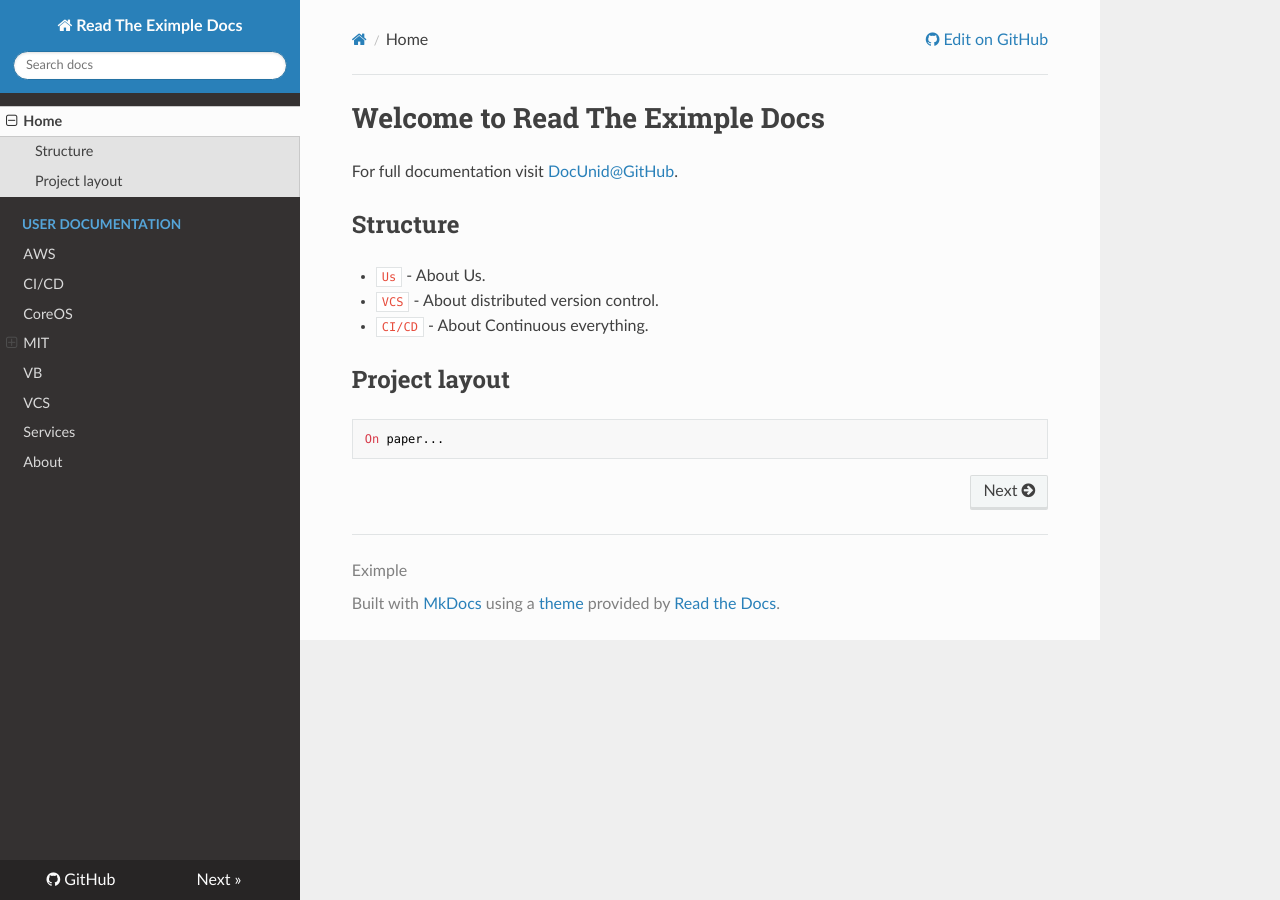
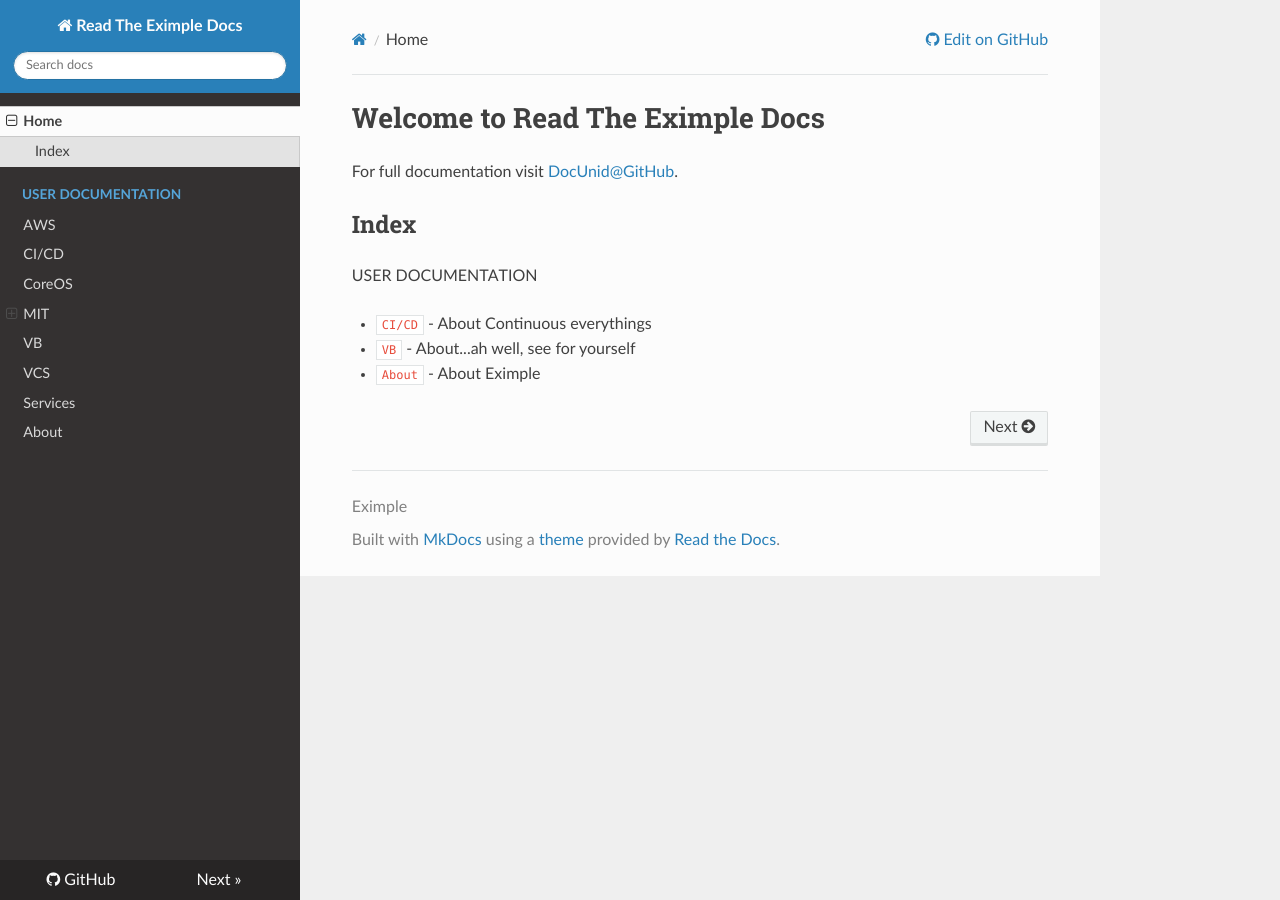
Before and after one commit to docunid/readthemanuals.md, an MkDocs documentation site: the page built from docs/index.md, in a window 1280 px wide. Built offline with MkDocs 1.6.1, drawn with Linux system fonts in a browser that asks for light colours; nearby versions of some CDN libraries; old or Windows-style settings are respelled for this version of MkDocs.

Commit message:
Update index.md

```diff
--- a/docs/index.md
+++ b/docs/index.md
@@ -2,12 +2,10 @@
 
 For full documentation visit [DocUnid@GitHub](https://docunid.github.io/).
 
-## Structure
+## Index
 
-* `Us` - About Us.
-* `VCS` - About distributed version control.
-* `CI/CD` - About Continuous everything.
+USER DOCUMENTATION
 
-## Project layout
-
-    On paper...
+* `CI/CD` - About Continuous everythings
+* `VB` - About...ah well, see for yourself
+* `About` - About Eximple
```
